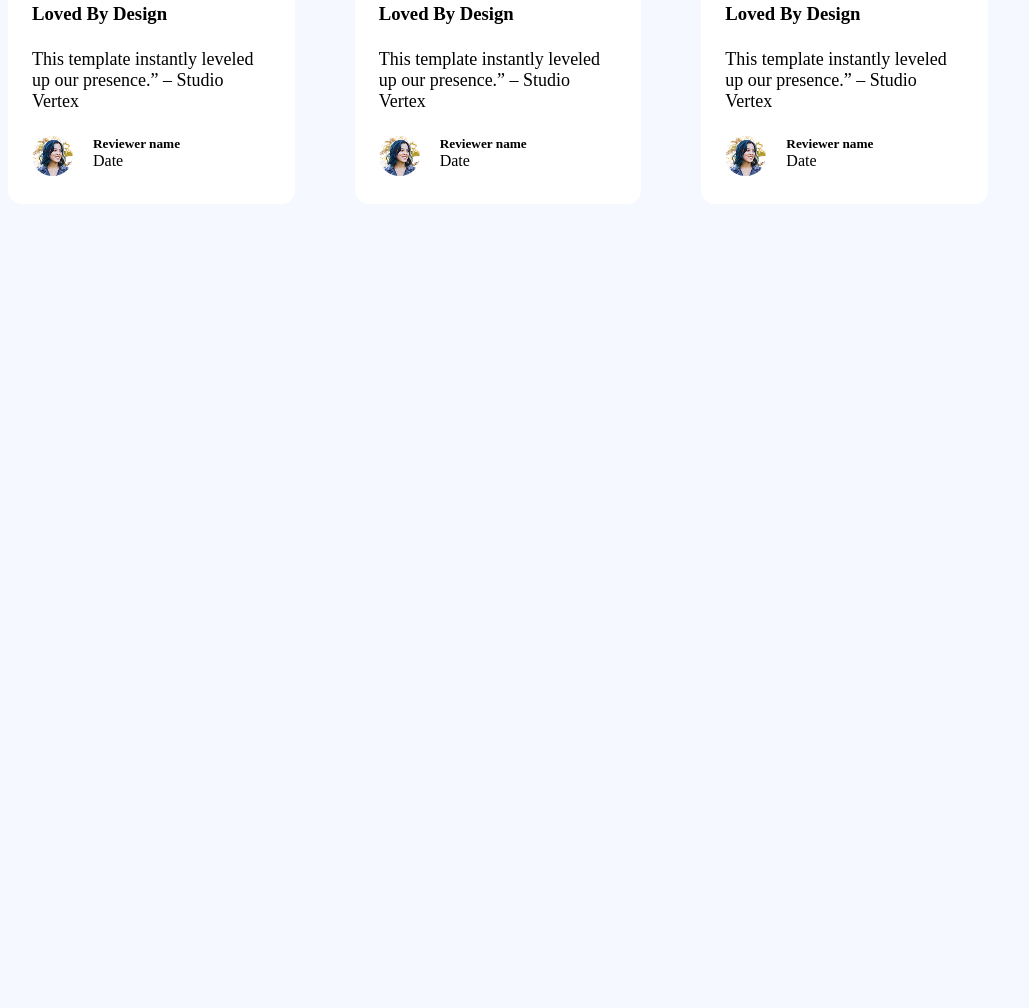
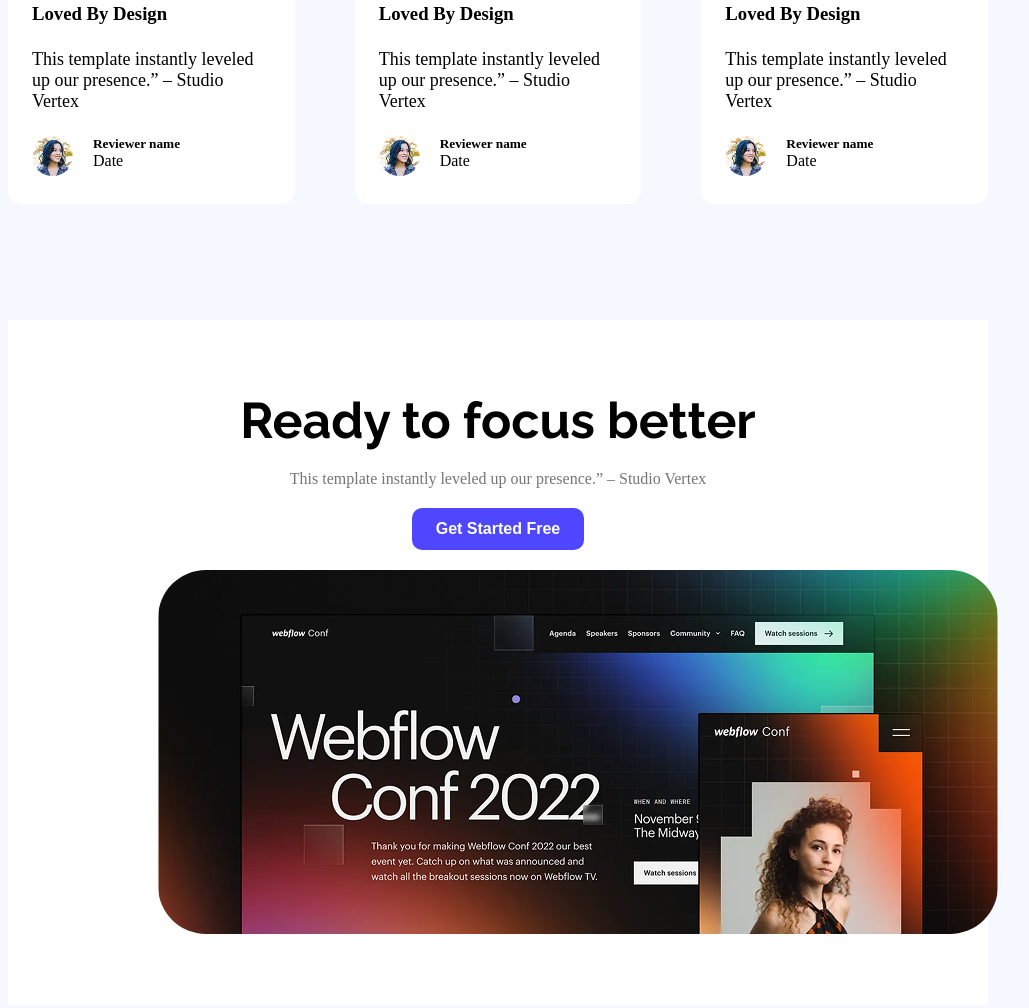
Before and after one commit to getSohelRana/assingment-project-one, a plain HTML site: page index.html in a window 1280 px wide. Shown: the part 2093-3101 px from the top of the page, without its empty margins (133-1162 px from the left). Before the commit the page ends 2413 px from the top, so only its background shows below. Drawn offline with Linux system fonts and the light colour scheme.

Commit message:
focus better design completed here

```diff
--- a/css/custom.css
+++ b/css/custom.css
@@ -142,7 +142,7 @@ body{
 .reviews-content{
     display: flex;
     justify-content: space-between;
-   gap: 60px;
+    gap: 60px;
 }
 .reviews-box{
     background-color: #fff;
@@ -163,3 +163,32 @@ body{
 .reviewer-profile img{
     border-radius: 50%;
 }
+/* ================ reviews section design end here================ */
+.focus-better-wrapper{
+    background-color: #ffffff;
+    padding: 71px 150px;
+}
+.focus-title{
+    font-weight: bold;
+    font-size: 50px;
+    text-align: center;
+}
+.focus-better-content p{
+    text-align: center;
+    margin: 20px 0px;
+    color: var(--text-light);
+}
+.focus-better-btn{
+    display: block;
+    margin: 0 auto;
+    margin-bottom: 20px;
+}
+.focus-better-img-box img{
+    width: 840px;
+    height: 364px;
+    object-fit: cover;
+    display: block;
+    margin: 0 auto;
+    border-radius: 48px;
+}
+/* ================ focus better section design end here================ */
--- a/index.html
+++ b/index.html
@@ -61,6 +61,7 @@
                 </div>
             </div>
         </section>
+        <!-- -------------Count down section markup end here---------- -->
         <section class="clients-reviews section-wrapper">
             <div class="reviews-inner">
                 <h1 class="revies-title raleway-myFont">What our users say</h1>
@@ -135,6 +136,17 @@
                 </div>
             </div>
         </section>
+        <!-- -------------Clients section markup end here---------- -->
+         <section class="focus-better-wrapper section-wrapper">
+            <div class="focus-better-content">
+                <h1 class="focus-title raleway-myFont">Ready to focus better</h1>
+                <p>This template instantly leveled up our presence.” – Studio Vertex</p>
+                <button class="btn focus-better-btn">Get Started Free</button>
+                <div class="focus-better-img-box">
+                    <img src="./img/wc-big.png" alt="wc-big">
+                </div>
+            </div>
+         </section>
     </main>
     <footer></footer>
 </body>
```
